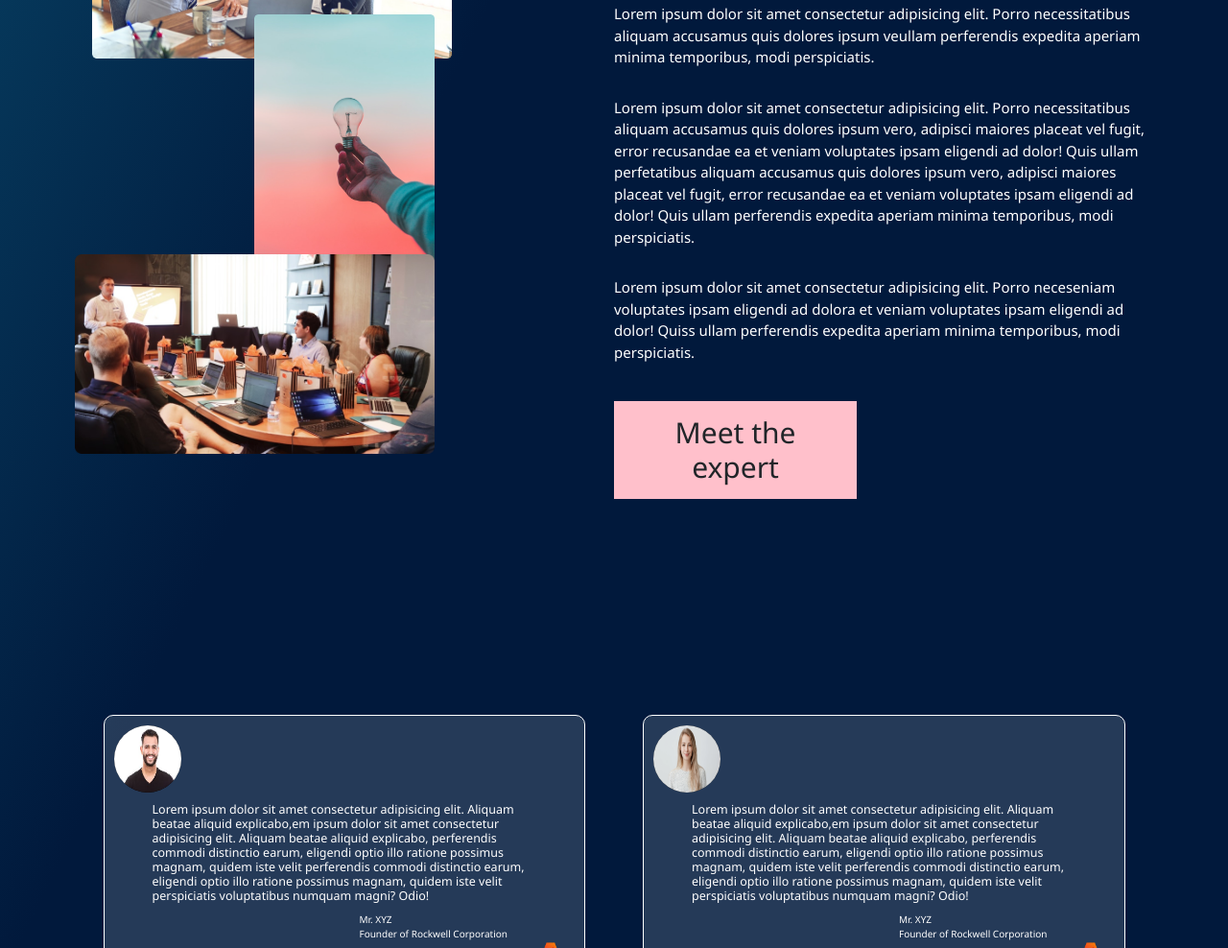
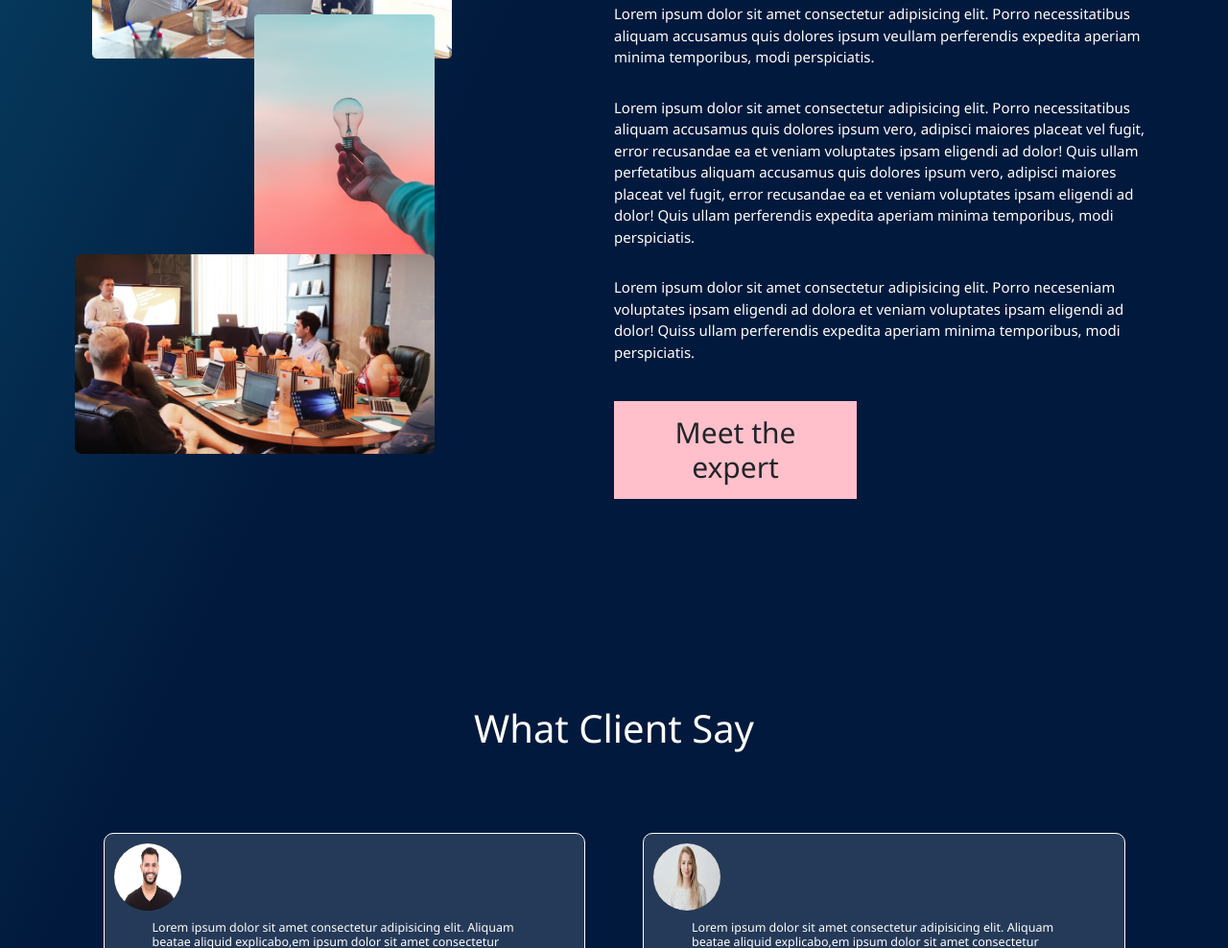
Before and after one commit to hussainabid7199/Redesigned-ACO, a website built with Vite: page index.html in a window 1280 px wide. Shown: the part 2554-3542 px from the top of the page at 96% size. Built offline with nearby package versions, Linux system fonts and the light colour scheme.

Commit message:
what client say

```diff
--- a/index.html
+++ b/index.html
@@ -316,6 +316,11 @@
 
   <!-- what client say about us -->
  <section class="whatClientSay">
+  <div class="container center" data-aos="fade-up">
+    <div class="row">
+      <div class="col"> <h2 class="white h2-style">What Client Say</h2></div>
+    </div>
+  </div>
   <div class="container" data-aos="fade-up">
       <div class="clientWord">
           <div id="carouselExampleSlidesOnly" class="carousel slide" data-bs-ride="carousel">
--- a/public/assets/css/common.css
+++ b/public/assets/css/common.css
@@ -84,10 +84,11 @@ ul {
     height: auto;
 }
 
-/* .carousel, .carousel-item{
-    width: 100%;
-    height: auto;
-} */
+.center{
+    display: flex;
+    justify-content: center;
+}
+
 
 .client-inner-tile {
     display: flex;
```
